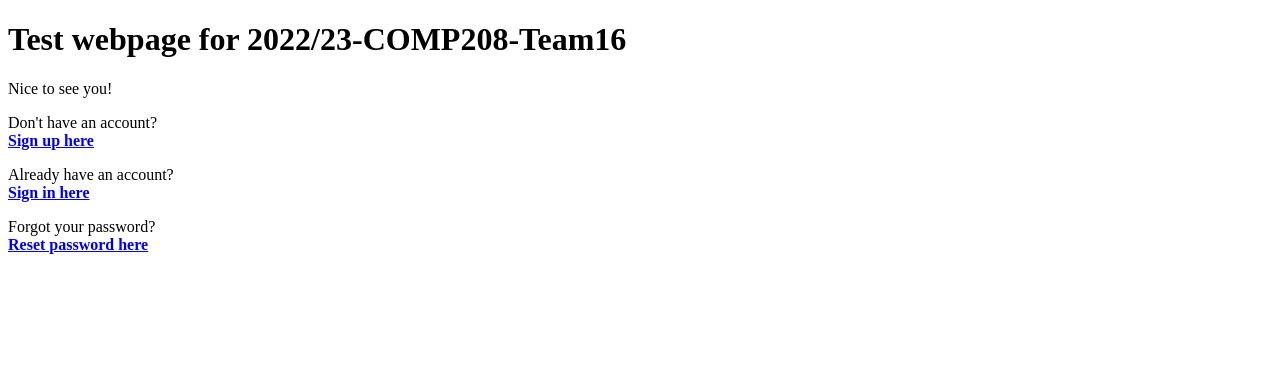
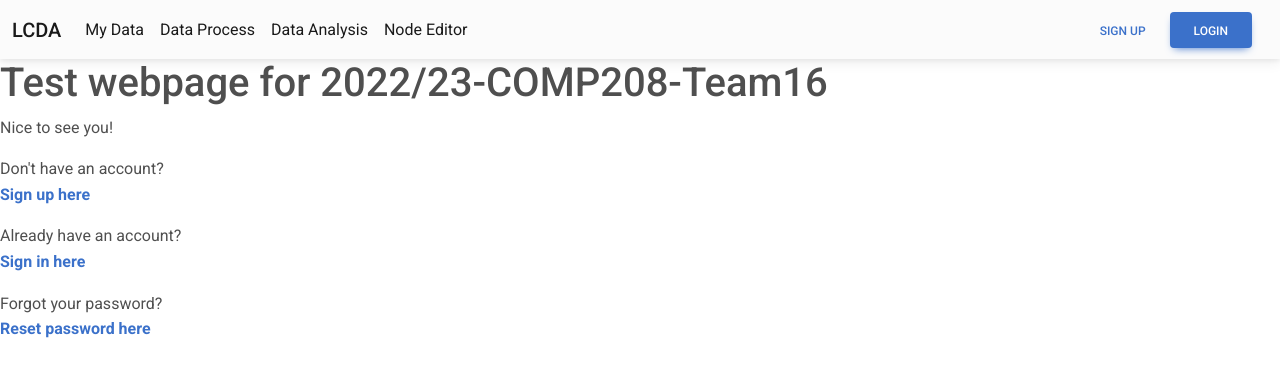
Before and after one commit to COMP208-Team-16-2022-23/Group-Project-Code, a Flask app: page / in a window 1280 px wide. Shown: the top 377 px of the page. Run offline with Flask 2, Linux system fonts and the light colour scheme; some libraries are stand-ins or nearby versions.

Commit message:
feat: beautified base.html

```diff
--- a/app.py
+++ b/app.py
@@ -6,7 +6,7 @@ from components import auth
 
 from flask_mail import Mail
 
-from components.data_manager import my_data
+from components import data_manager
 # from . import data_analyse
 # from blueprints.node_editor import node_editer
 
@@ -43,9 +43,7 @@ def index():
 
 
 app.register_blueprint(auth.bp)
-
-
-app.register_blueprint(my_data)
+app.register_blueprint(data_manager.bp)
 # app.register_blueprint(data_analyse)
 
 
--- a/components/auth.py
+++ b/components/auth.py
@@ -85,7 +85,7 @@ def login():
             session['user_id'] = user.id
             user.last_login = datetime.utcnow()
             db_session.commit()
-            return redirect(url_for('my_data.mydata', g=g))
+            return redirect(url_for('my_data.mydata'))
 
         flash(error)
 
@@ -168,7 +168,7 @@ def register():
 @bp.route('/logout')
 def logout():
     session.clear()
-    return redirect(url_for('index', g=g))
+    return redirect(url_for('index'))
 
 # password reset
 # route to render the forgot password page
--- a/templates/base.html
+++ b/templates/base.html
@@ -25,59 +25,96 @@
 </head>
 <body>
 <!-- Start your project here-->
-<div class="container-fluid">
-    <nav class="navbar navbar-expand-lg navbar-light bg-light">
+
+<nav class="navbar navbar-expand-lg navbar-light bg-light">
+    <div class="container-fluid">
+
+        <!-- Toggle button -->
         <button
                 class="navbar-toggler"
                 type="button"
                 data-mdb-toggle="collapse"
-                data-mdb-target="#navbarCenteredExample"
-                aria-controls="navbarCenteredExample"
+                data-mdb-target="#navbarSupportedContent"
+                aria-controls="navbarSupportedContent"
                 aria-expanded="false"
                 aria-label="Toggle navigation"
         >
-            <i class="fas fa-bars"></i>LCDA
+            <i class="fas fa-bars"></i>
         </button>
 
         <!-- Collapsible wrapper -->
-        <div
-                class="collapse navbar-collapse justify-content-center"
-                id="navbar"
-        >
-            <ul class="navbar-nav mb-2 mb-lg-0">
+        <div class="collapse navbar-collapse" id="navbarSupportedContent">
+            <!-- Navbar brand -->
+            <span class="navbar-brand mb-0 h1">LCDA</span>
+
+            <ul class="navbar-nav me-auto mb-2 mb-lg-0">
                 <li class="nav-item">
-                    <a class="nav-link active" aria-current="page" href="/my_data">My Data</a>
+                    <a class="nav-link active" href="{{ url_for('my_data.mydata') }}">My Data</a>
                 </li>
                 <li class="nav-item">
-                    <a class="nav-link active ms-5 me-5 text-center" href="/data_process">Data Process</a>
+                    <a class="nav-link active" href="#">Data Process</a>
                 </li>
                 <li class="nav-item">
-                    <a class="nav-link active ms-5 me-5 text-center" aria-current="page" href="/data_analysis">Data
-                        Analysis</a>
+                    <a class="nav-link active" href='#'>Data Analysis</a>
                 </li>
                 <li class="nav-item">
-                    <a class="nav-link active ms-5 me-5 text-center" aria-current="page" href="/node_editor">Node
-                        Editor</a>
+                    <a class="nav-link active" href="#">Node Editor</a>
                 </li>
             </ul>
+
+
+            <!-- Right elements -->
+
+            <!-- Avatar -->
+            <div class="d-flex align-items-center">
+                {% if g.user %}
+                    <div class="dropdown">
+                        <a
+                                class="dropdown-toggle d-flex align-items-center hidden-arrow"
+                                href="#"
+                                id="navbarDropdownMenuAvatar"
+                                role="button"
+                                data-mdb-toggle="dropdown"
+                                aria-expanded="false"
+                        >
+                            <img
+                                    src="../static/img/LCDA.ico"
+                                    class="rounded-circle"
+                                    height="25"
+                                    alt="Black and White Portrait of a Man"
+                                    loading="lazy"
+                            />
+                            {{ g.user['username'] }}
+                        </a>
+
+                        <ul
+                                class="dropdown-menu dropdown-menu-end"
+                                aria-labelledby="navbarDropdownMenuAvatar"
+                        >
+
+                            <li>
+                                <a class="dropdown-item" href="#">Settings</a>
+                            </li>
+                            <li>
+                                <a class="dropdown-item" href="{{ url_for('auth.logout') }}">Logout</a>
+                            </li>
+                        </ul>
+                    </div>
+                {% else %}
+
+                    <a class="btn btn-link px-3 me-2" href="{{ url_for('auth.register') }}" role="button">
+                        Sign up
+                    </a>
+                    <a class="btn btn-primary me-3" href="{{ url_for('auth.login') }}" role="button">
+                        Login
+                    </a>
+
+                {% endif %}
+            </div>
         </div>
-        <div class="d-flex align-items-center fs-5">
-            {% if g.user %}
-            <li><span>{{ g.user['username'] }}</span>
-                <button type="button" class="btn btn-danger me-3">
-                    <a href="/auth/logout" class="text-white">Log out</a>
-                </button>
-                {% else %}
-                <button type="button" class="btn btn-link px-3 me-2">
-                    <a href="/auth/login">Login</a>
-                </button>
-                <button type="button" class="btn btn-primary me-3">
-                    <a href="/auth/register" class="text-white">Register</a>
-                </button>
-                {% endif %}
-        </div>
-    </nav>
-</div>
+    </div>
+</nav>
+
 {% block content %}{% endblock %}
 <!-- End your project here-->
 
--- a/templates/index.html
+++ b/templates/index.html
@@ -1,16 +1,18 @@
-<!DOCTYPE html>
-<html lang="en">
-<head>
-    <title>Low-code Data Analysis Platform</title>
-</head>
-<body>
+{% extends 'base.html' %}
+
+
+{% block header %}
+    {% block title %}Dashboard{% endblock %}
+{% endblock %}
+
+{% block content %}
 
     <h1>Test webpage for 2022/23-COMP208-Team16</h1>
     {% if g.user %}
-<p>Welcome back, {{g.user['username']}}</p>
-{% else%}
+        <p>Welcome back, {{ g.user['username'] }}</p>
+    {% else %}
         <p>Nice to see you!</p>
-{% endif%}
+    {% endif %}
 
     <!-- set the link to sign up page?-->
     <p>Don't have an account? <br><a href='/auth/register'><b>Sign up here</b></a></p>
@@ -19,5 +21,4 @@
     <!--forget password-->
     <p>Forgot your password? <br><a href='/auth/forgot_password'><b>Reset password here</b></a></p>
 
-</body>
-</html>
+{% endblock %}
```
Also changed, not shown: components/data_manager.py (+5 -4 lines). Lines whose indentation alone changed are shown as unchanged.
